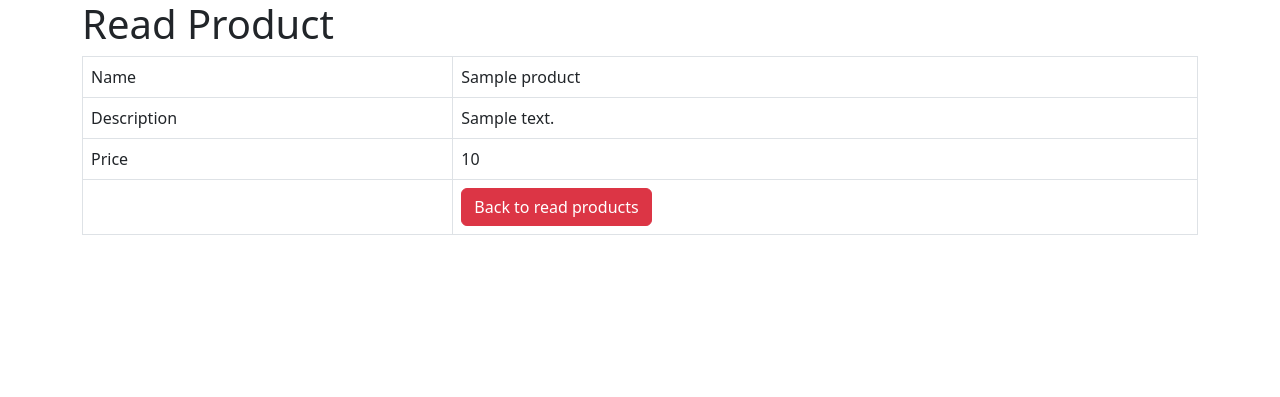
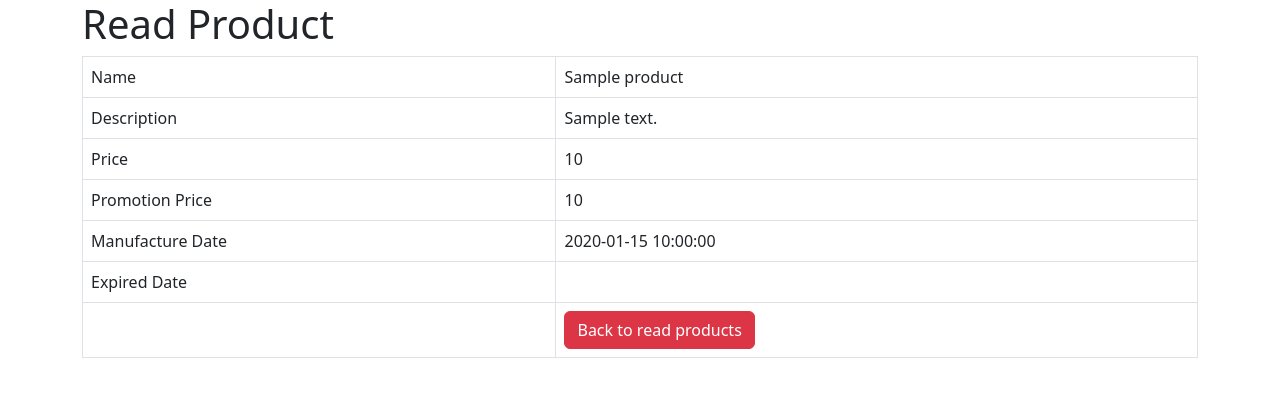
Before and after one commit to SkyWong212-018/skywong212-018.github.io, a PHP site: page /webdev/online_store/product_read_one.php?id=1 in a window 1280 px wide. Shown: the top 397 px of the page. Run offline with PHP 8.4, Linux system fonts and the light colour scheme; tables that the repository leaves empty or names only in its code hold one stand-in row (values such as "Sample post").

Commit message:
added something

```diff
--- a/online_store/product_read_one.php
+++ b/online_store/product_read_one.php
@@ -27,7 +27,7 @@
         // read current record's data
         try {
             // prepare select query
-            $query = "SELECT id, name, description, price FROM products WHERE id = ? LIMIT 0,1";
+            $query = "SELECT id, name, description, price, promotion_price, manufacture_date, expired_date FROM products WHERE id = ? LIMIT 0,1";
             $stmt = $con->prepare($query);
 
             // this is the first question mark
@@ -43,6 +43,9 @@
             $name = $row['name'];
             $description = $row['description'];
             $price = $row['price'];
+            $promotion_price = $row['promotion_price'];
+            $manufacture_date = $row['manufacture_date'];
+            $expired_date = $row['expired_date'];
         }
 
         // show error
@@ -68,6 +71,18 @@
                 <td><?php echo htmlspecialchars($price, ENT_QUOTES);  ?></td>
             </tr>
             <tr>
+                <td>Promotion Price</td>
+                <td><?php echo htmlspecialchars($promotion_price, ENT_QUOTES);  ?></td>
+            </tr>
+            <tr>
+                <td>Manufacture Date</td>
+                <td><?php echo htmlspecialchars($manufacture_date, ENT_QUOTES);  ?></td>
+            </tr>
+            <tr>
+                <td>Expired Date</td>
+                <td><?php echo htmlspecialchars($expired_date, ENT_QUOTES);  ?></td>
+            </tr>
+            <tr>
                 <td></td>
                 <td>
                     <a href='product_read.php' class='btn btn-danger'>Back to read products</a>
```
